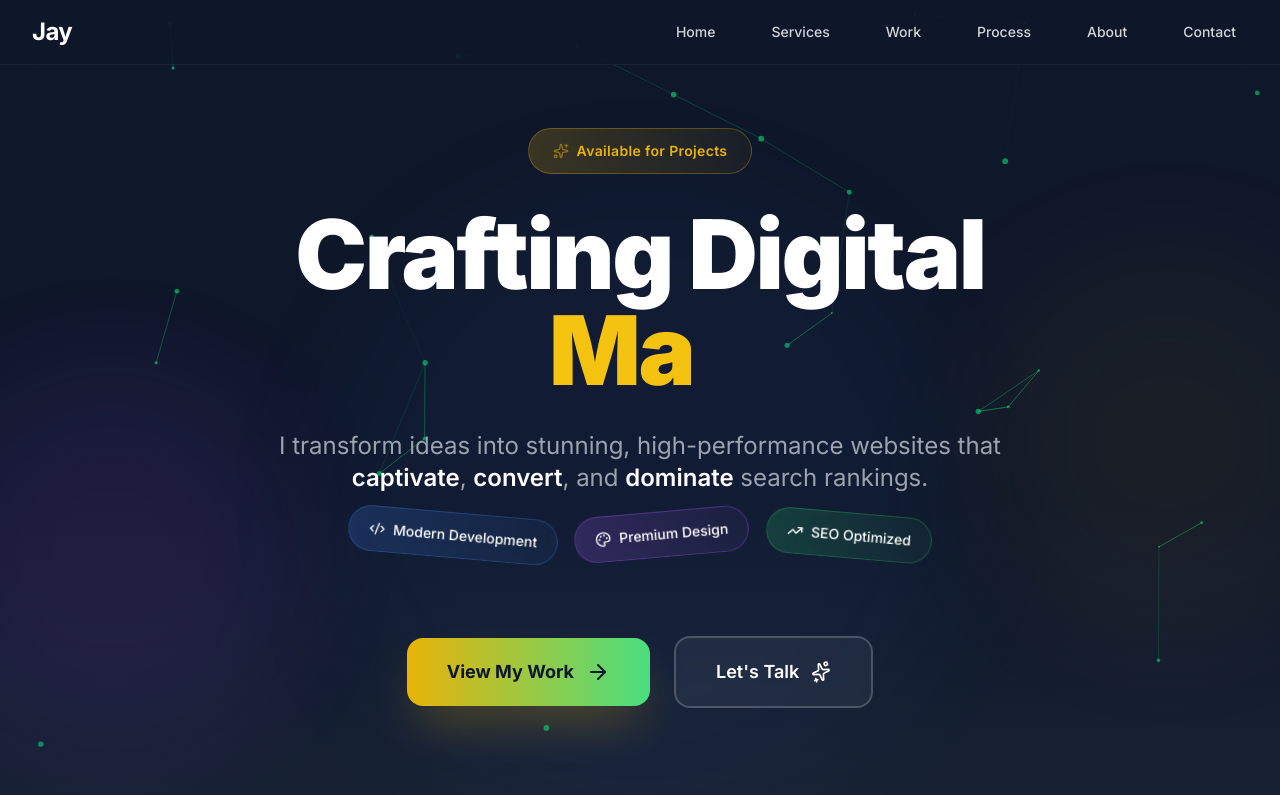
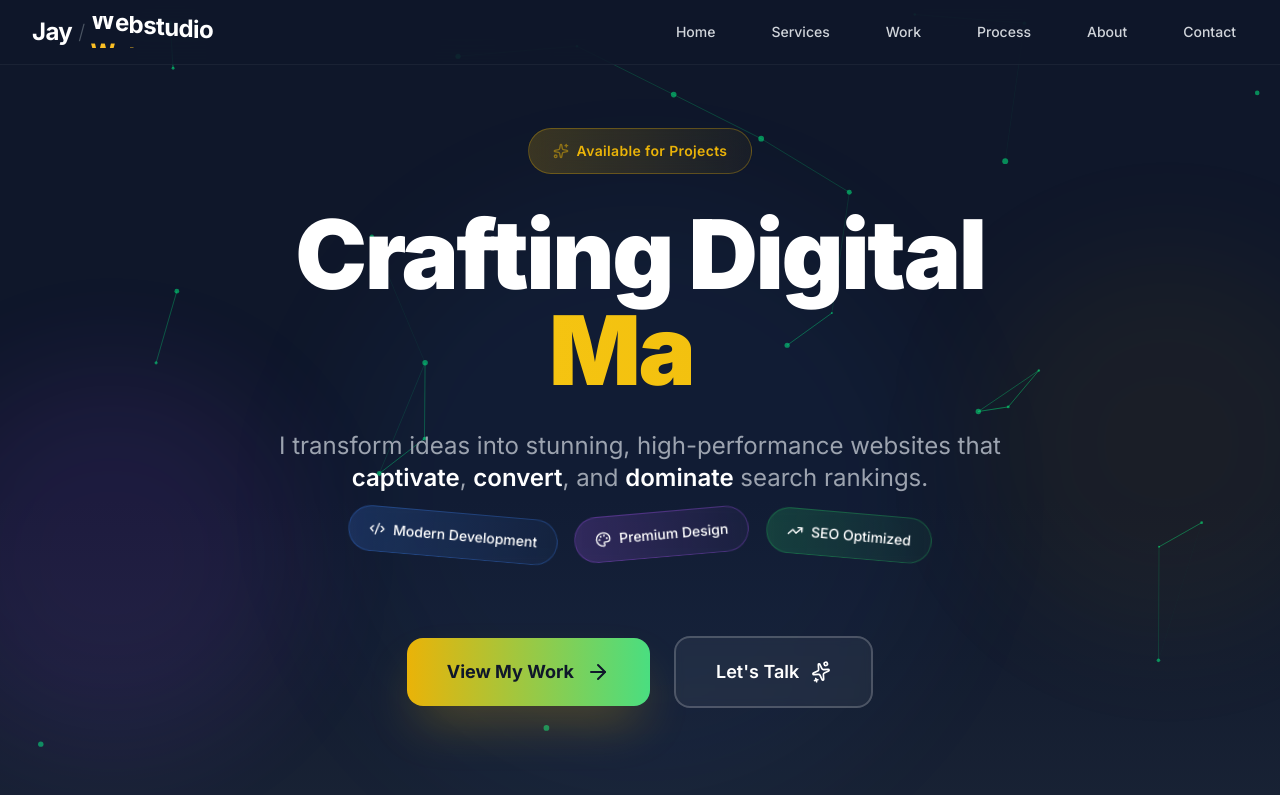
Before and after one commit to Jayasurya-JK/Jay-Portfolio, a React (Vite) app: page / in a window 1280 px wide. Shown: the top 795 px of the page. Built offline with nearby package versions, Linux system fonts and the light colour scheme.

Commit message:
Refactor: Navbar Logo to Staggered Rolling Text (Warm Amber), Fix Quote Layout, Update Brands Animation

```diff
--- a/src/components/About.jsx
+++ b/src/components/About.jsx
@@ -320,15 +320,14 @@ const About = () => {
                                 <div className="absolute top-1/2 left-1/2 -translate-x-1/2 -translate-y-1/2 w-[140%] h-[140%] bg-accent/5 blur-[80px] md:blur-[100px] rounded-full pointer-events-none -z-10"></div>
 
                                 <h4 className="text-3xl md:text-6xl font-black text-white mb-6 md:mb-8 leading-tight tracking-tight">
-                                    "I don't sell code.<br />
+                                    &ldquo;I don't sell code.<br />
                                     <span className="relative inline-block mt-2">
-                                        <span className="text-transparent bg-clip-text bg-gradient-to-r from-accent via-yellow-200 to-accent animate-pulse block md:inline">I sell Market Dominance.</span>
+                                        <span className="text-transparent bg-clip-text bg-gradient-to-r from-accent via-yellow-200 to-accent animate-pulse">I sell Market Dominance.&rdquo;</span>
                                         {/* Underline decoration */}
                                         <svg className="absolute -bottom-1 md:-bottom-2 w-full h-2 md:h-3 text-accent hidden md:block" viewBox="0 0 100 10" preserveAspectRatio="none">
                                             <path d="M0 5 Q 50 10 100 5" stroke="currentColor" strokeWidth="2" fill="none" opacity="0.5" />
                                         </svg>
                                     </span>
-                                    "
                                 </h4>
 
                                 <div className="max-w-xl mx-auto flex flex-col md:flex-row items-center justify-center gap-2 md:gap-4 text-gray-400 text-base md:text-xl font-medium">
--- a/src/components/Navbar.jsx
+++ b/src/components/Navbar.jsx
@@ -1,5 +1,6 @@
 import React, { useState } from 'react';
 import { Menu, X } from 'lucide-react';
+import RollingText from './RollingText';
 
 const Navbar = () => {
     const [isOpen, setIsOpen] = useState(false);
@@ -18,7 +19,11 @@ const Navbar = () => {
             <div className="max-w-7xl mx-auto px-4 sm:px-6 lg:px-8">
                 <div className="flex items-center justify-between h-16">
                     <div className="flex-shrink-0">
-                        <a href="#" className="text-2xl font-bold text-white tracking-tight">Jay</a>
+                        <a href="#" className="flex items-center gap-0.5 text-2xl font-bold tracking-tight">
+                            <span className="text-white">Jay</span>
+                            <span className="text-gray-600 px-1 text-xl font-light">/</span>
+                            <RollingText text="Webstudio" height="2rem" className="text-white font-bold" />
+                        </a>
                     </div>
 
                     {/* Desktop Menu */}
--- a/src/components/Process.jsx
+++ b/src/components/Process.jsx
@@ -93,9 +93,14 @@ const Process = () => {
 
                 {/* Header */}
                 <Reveal>
-                    <div className="text-center mb-8 md:mb-12">
-                        <h2 className="text-2xl sm:text-3xl md:text-4xl lg:text-5xl font-bold text-white mb-3 md:mb-4">How we work together</h2>
-                        <p className="text-sm sm:text-base text-gray-400">Our proven process for delivering results.</p>
+                    <div className="text-center mb-12 md:mb-20">
+                        <h2 className="text-4xl sm:text-5xl md:text-6xl font-black text-white tracking-tight mb-4">
+                            How we <span className="text-transparent bg-clip-text bg-gradient-to-r from-accent to-yellow-400">work together</span>
+                        </h2>
+                        <div className="w-24 h-1 bg-gradient-to-r from-accent/50 to-transparent mx-auto rounded-full mb-6"></div>
+                        <p className="text-base sm:text-lg text-gray-400 max-w-2xl mx-auto">
+                            A transparent, proven workflow designed to deliver results, not just promises.
+                        </p>
                     </div>
                 </Reveal>
 
--- /dev/null
+++ b/src/components/RollingText.jsx
@@ -0,0 +1,39 @@
+import React from 'react';
+import { motion } from 'framer-motion';
+
+const RollingText = ({ text, className = "", height = "2rem" }) => {
+    return (
+        <div className={`relative overflow-hidden flex ${className}`} style={{ height }}>
+            {text.split("").map((letter, index) => (
+                <RollingLetter key={index} letter={letter} index={index} height={height} />
+            ))}
+        </div>
+    );
+};
+
+const RollingLetter = ({ letter, index, height }) => {
+    return (
+        <motion.div
+            className="flex flex-col items-center justify-start leading-none"
+            animate={{ y: ["0%", "-50%"] }}
+            transition={{
+                duration: 2,
+                repeat: Infinity,
+                repeatType: "loop",
+                ease: [0.76, 0, 0.24, 1], // Custom bezier for premium feel
+                repeatDelay: 1, // Pause between loops
+                delay: index * 0.05, // Stagger effect
+            }}
+            style={{ height: "200%" }} // Double height to hold both copies
+        >
+            <span className="flex items-center justify-center" style={{ height: "50%" }}>
+                {letter === " " ? "\u00A0" : letter}
+            </span>
+            <span className="flex items-center justify-center text-amber-400" style={{ height: "50%" }}>
+                {letter === " " ? "\u00A0" : letter}
+            </span>
+        </motion.div>
+    );
+};
+
+export default RollingText;
--- a/src/data/projects.js
+++ b/src/data/projects.js
@@ -53,7 +53,7 @@ export const projects = [
         linkText: "View catalog",
         domain: "gokuloils.com",
         color: "from-yellow-500/20 to-amber-500/5",
-        logo: "/images/Logo Carousal/Gokul oils.png",
+        logo: "/images/Gokul Oils Logo Png.png",
         desktopImage: "/images/gokul oils website screenshots/gokul oils website 1.png",
         mobileImage: "/images/gokul oils website screenshots/gokul oils Mobile website 5.png",
         details: {
--- a/src/index.css
+++ b/src/index.css
@@ -3,6 +3,22 @@
 @tailwind base;
 @tailwind components;
 @tailwind utilities;
+
+@layer utilities {
+  .animate-platinum-flow {
+    animation: platinum 3s linear infinite;
+  }
+}
+
+@keyframes platinum {
+  from {
+    background-position: 0% center;
+  }
+
+  to {
+    background-position: -200% center;
+  }
+}
 
 @layer base {
   html {
@@ -78,6 +94,7 @@
 
 /* Mobile-specific performance optimizations */
 @media (max-width: 768px) {
+
   /* Optimize scrolling container for touch devices */
   #work {
     -webkit-overflow-scrolling: touch;
@@ -86,7 +103,7 @@
   }
 
   /* Individual project cards - scroll snap for natural feel */
-  #work > div > div {
+  #work>div>div {
     scroll-snap-align: center;
     scroll-snap-stop: normal;
   }
@@ -113,6 +130,7 @@
 
 /* Add spring-like easing for smooth animations */
 @media (max-width: 768px) {
+
   div[style*="scale"],
   div[style*="opacity"] {
     transition-timing-function: cubic-bezier(0.16, 1, 0.3, 1);
```
